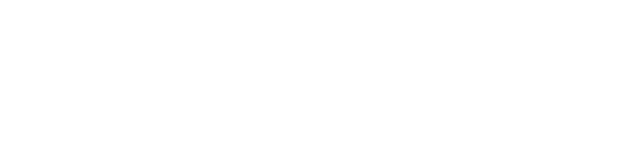
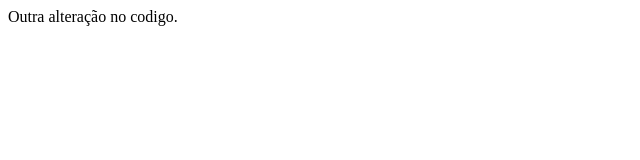
Before and after one commit to ALineNNLopes/CodigosTalentCloud, a plain HTML site: page index.html in a window 1280 px wide. Shown: the whole page, without its empty margins (0-640 px from the left). Drawn offline with Linux system fonts and the light colour scheme.

Commit message:
outra nota

```diff
--- a/index.html
+++ b/index.html
@@ -7,6 +7,6 @@
     <title>Document</title>
 </head>
 <body>
-
+    Outra alteração no codigo.
 </body>
 </html>
```
